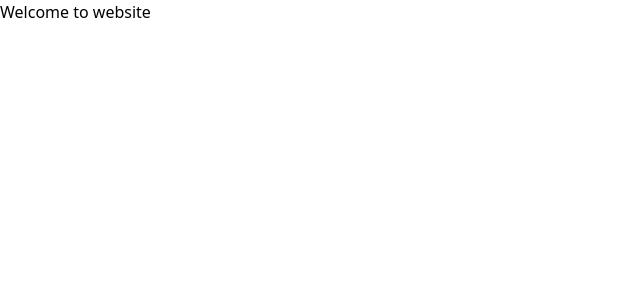
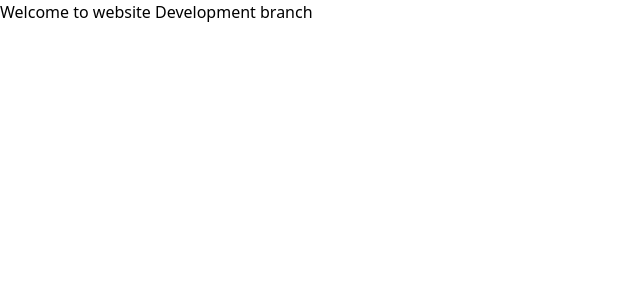
Before and after one commit to Square2025/SquareWeb, a React (Vite) app: page / in a window 1280 px wide. Shown: the top 300 px of the page, without its empty margins (0-640 px from the left). Built offline with nearby package versions, Linux system fonts and the light colour scheme.

Commit message:
this is development

```diff
--- a/src/App.jsx
+++ b/src/App.jsx
@@ -8,6 +8,7 @@ function App() {
   return (
     <div >
 Welcome to website
+Development branch
     </div>
   )
 }
```
